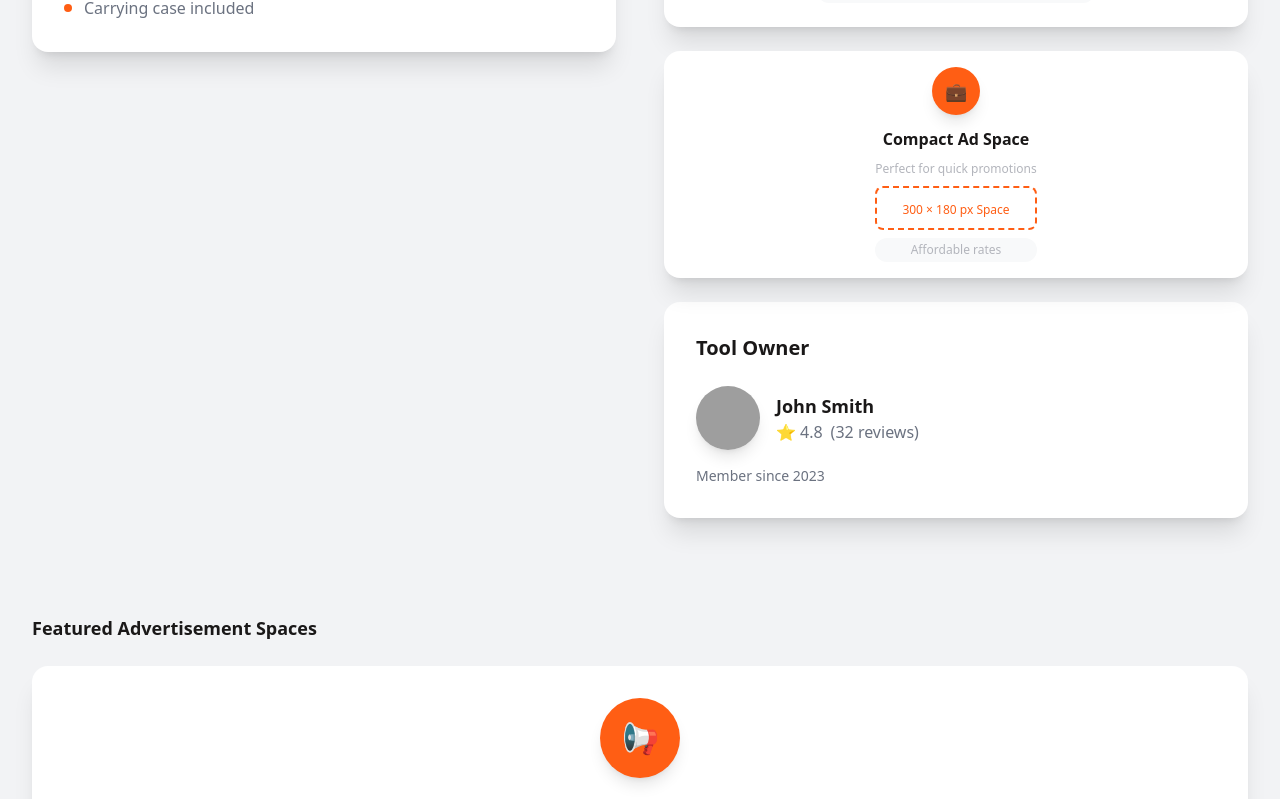
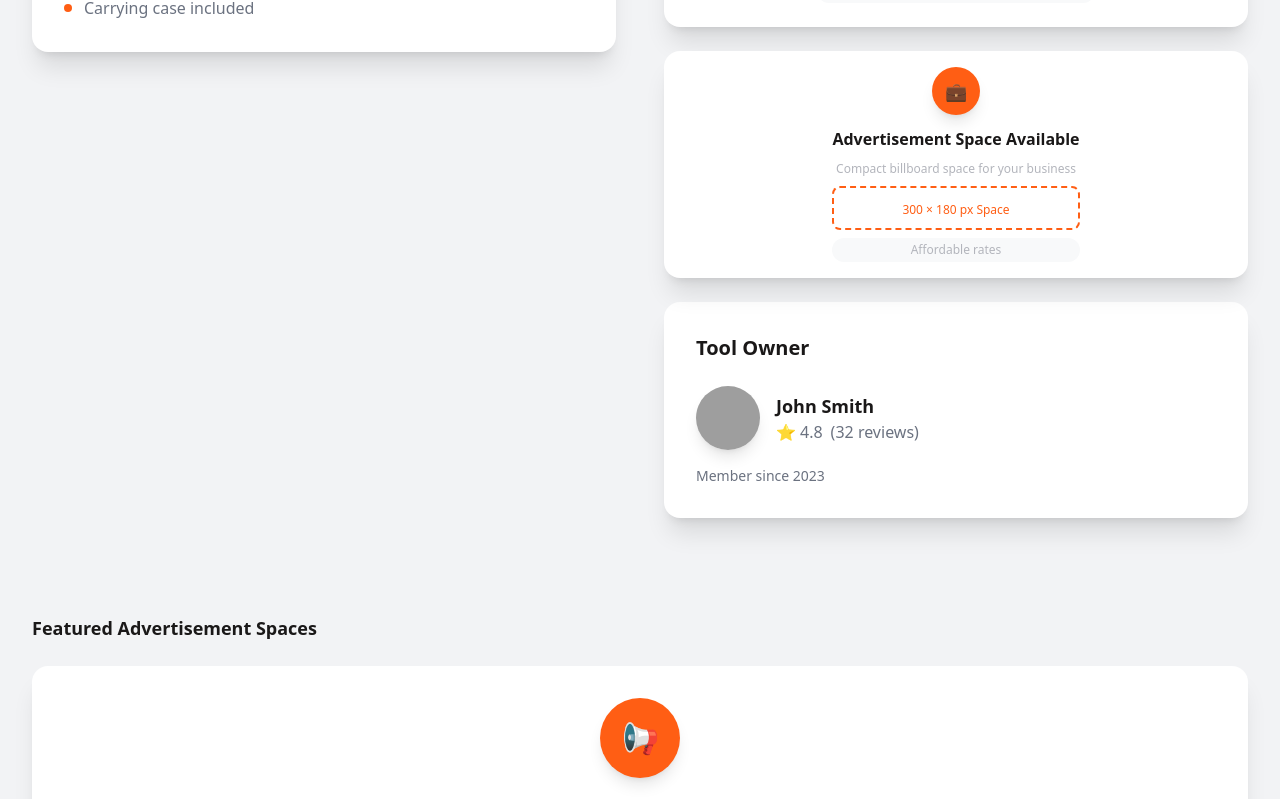
Before and after one commit to SeneshFitzroy/ToolnTask, a Next.js app: page /tools/1 in a window 1280 px wide. Shown: the part 1621-2420 px from the top of the page. Built offline with nearby package versions, Linux system fonts and the light colour scheme; grey boxes are pictures that could not be loaded; a web font is replaced by a local one.

Commit message:
feat: Enhanced pages/tools/[id].tsx,  - Detailed changes: diff --git a/pages/tools/[id].tsx b/pages/tools/[i... at 01:58 PM +0530, July 03, 2025

```diff
--- a/pages/tools/[id].tsx
+++ b/pages/tools/[id].tsx
@@ -88,10 +88,10 @@ const BillboardSpace = ({ title }: { title: string }) => {
             <span className="text-white text-lg">💼</span>
           </div>
           <h4 className="text-base font-bold mb-2" style={{ color: theme === 'dark' ? '#FFFFFF' : '#1A1818' }}>
-            Compact Ad Space
+            Advertisement Space Available
           </h4>
           <p className="text-xs mb-2 leading-relaxed max-w-xs" style={{ color: '#B3B5BC' }}>
-            Perfect for quick promotions
+            Compact billboard space for your business
           </p>
           <div className="p-2 rounded-lg border-2 border-dashed mb-2" style={{ borderColor: '#FF5E14' }}>
             <span className="text-xs font-medium" style={{ color: '#FF5E14' }}>
```
